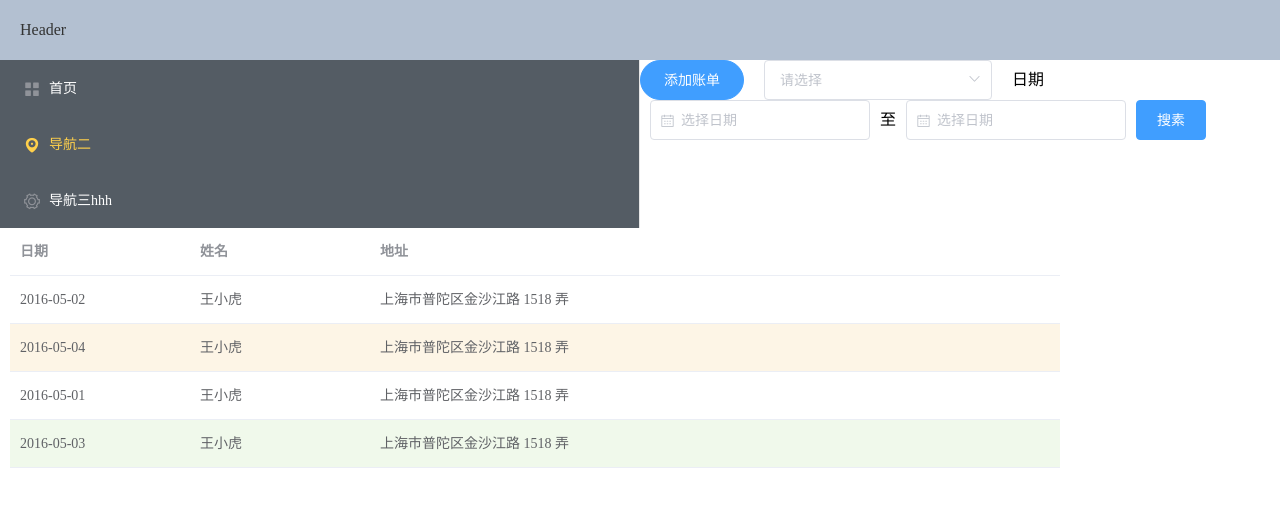
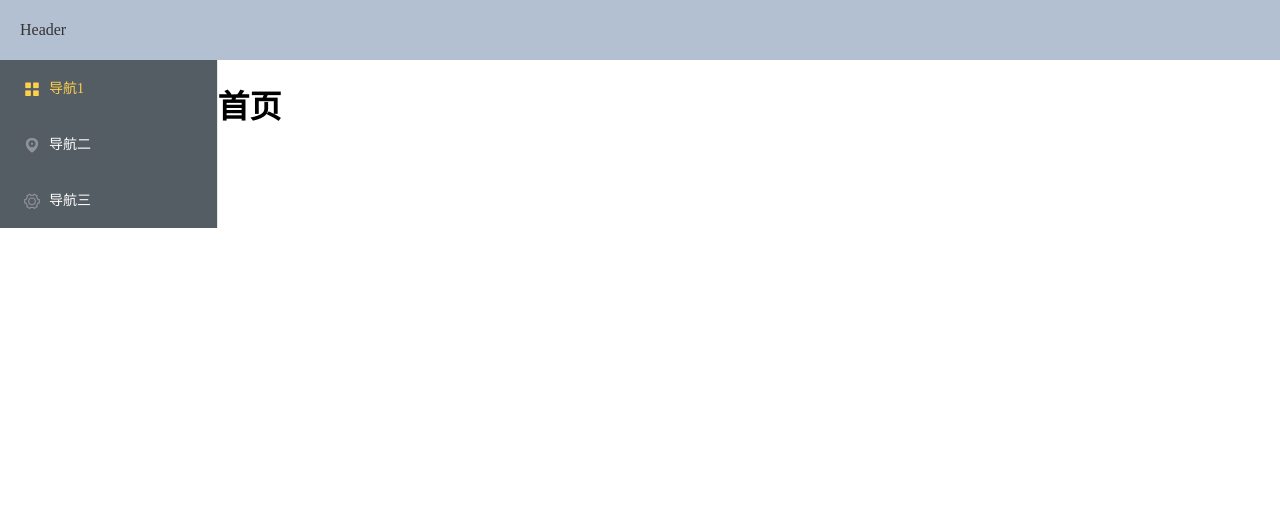
Before and after one commit to AlcGus/consumeerp, a Vue app: page /home in a window 1280 px wide. Shown: the top 506 px of the page. Built offline with nearby package versions, Linux system fonts and the light colour scheme.

Commit message:
"自动生成导航栏，修改路由跳转"

```diff
--- a/src/App.vue
+++ b/src/App.vue
@@ -1,9 +1,8 @@
 <template>
   <div id="app">
       <el-header>Header</el-header>
-        <checkleft></checkleft>
-        <mainc></mainc>
-        <!-- <el-main><mainc></mainc></el-main> -->
+      <checkleft></checkleft>
+      <router-view></router-view>
   </div>
 </template>
 
--- a/src/components/CheckLeft.vue
+++ b/src/components/CheckLeft.vue
@@ -1,45 +1,52 @@
 <template>
-  <el-col :span="12">
+  <div class="checkleft">
+    <div class="checkleftmenu">
       <el-menu
-      default-active="2"
         class="el-menu-vertical-demo"
         @open="handleOpen"
         @close="handleClose"
         background-color="#545c64"
         text-color="#fff"
         active-text-color="#ffd04b"
+        router
+        :default-active="$route.path"
       >
-      <el-menu-item index="1">
-        <i class="el-icon-menu"></i>
-        <span slot="title">首页</span>
+        <template v-for="(item, index) in sider_menu_data">
+          <el-menu-item :key="index" :index="item.path">
+            <i :class="item.icon"></i>
+            <span slot="title">{{item.title}}</span>
           </el-menu-item>
-      <!-- <el-submenu index="1">
-        <template slot="title">
-          <i class="el-icon-location"></i>
-          <span>导航二</span>
         </template>
-        <el-menu-item-group>
-          <el-menu-item index="1-1">选项1</el-menu-item>
-          <el-menu-item index="1-2">选项2</el-menu-item>
-          <el-menu-item index="1-3">选项3</el-menu-item>
-        </el-menu-item-group>
-      </el-submenu>-->
-      <el-menu-item index="2">
-        <i class="el-icon-location"></i>
-        <span slot="title">导航二</span>
-      </el-menu-item>
-      <el-menu-item index="3">
-        <i class="el-icon-setting"></i>
-        <span slot="title">导航三hhh</span>
-      </el-menu-item>
       </el-menu>
-  </el-col>
+    </div>
+    <!-- <div class="content">
+      <router-view></router-view>
+    </div> -->
+  </div>
 </template>
 
 <script>
 export default {
   data() {
-    return {};
+    return {
+      sider_menu_data: [
+        {
+          path: "/home",
+          title: "导航1",
+          icon: "el-icon-menu"
+        },
+        {
+          path: "/main",
+          title: "导航二",
+          icon: "el-icon-location"
+        },
+        {
+          path: "",
+          title: "导航三",
+          icon: "el-icon-setting"
+        }
+      ]
+    };
   },
   methods: {
     handleOpen(key, keyPath) {
@@ -53,7 +60,9 @@ export default {
 </script>
 
 <style>
-.el-col {
+.checkleftmenu {
   width: 17%;
+  height: 100%;
+  float: left;
 }
 </style>
--- a/src/components/Home.vue
+++ b/src/components/Home.vue
@@ -1,5 +1,5 @@
 <template>
     <div>
-
+        <h1>首页</h1>
     </div>
 </template>
--- a/src/components/Main.vue
+++ b/src/components/Main.vue
@@ -10,9 +10,9 @@
           :value="item.value"
         ></el-option>
       </el-select>
-      <span class="selecttime">日期</span><el-date-picker v-model="value1" type="date" placeholder="选择日期"></el-date-picker>
+      <span class="selecttime">日期：</span><el-date-picker v-model="value1" type="date" placeholder="选择日期"></el-date-picker>
       <span>至</span><el-date-picker v-model="value2" type="date" placeholder="选择日期"></el-date-picker>
-      <el-button type="primary">搜素</el-button>
+      <el-button class="btnsel" type="primary">搜素</el-button>
     </div>
     <!-- <div class="maintable"> -->
       <el-table :data="tableData2" style="width:82%" :row-class-name="tableRowClassName">
@@ -116,4 +116,7 @@ export default {
 .el-date-editor{
     margin: 0 10px;
 }
+.btnsel{
+  margin-left:10px;
+}
 </style>
```
Also changed, not shown: src/router/index.js (+11 -4 lines). Lines whose indentation alone changed are shown as unchanged.
